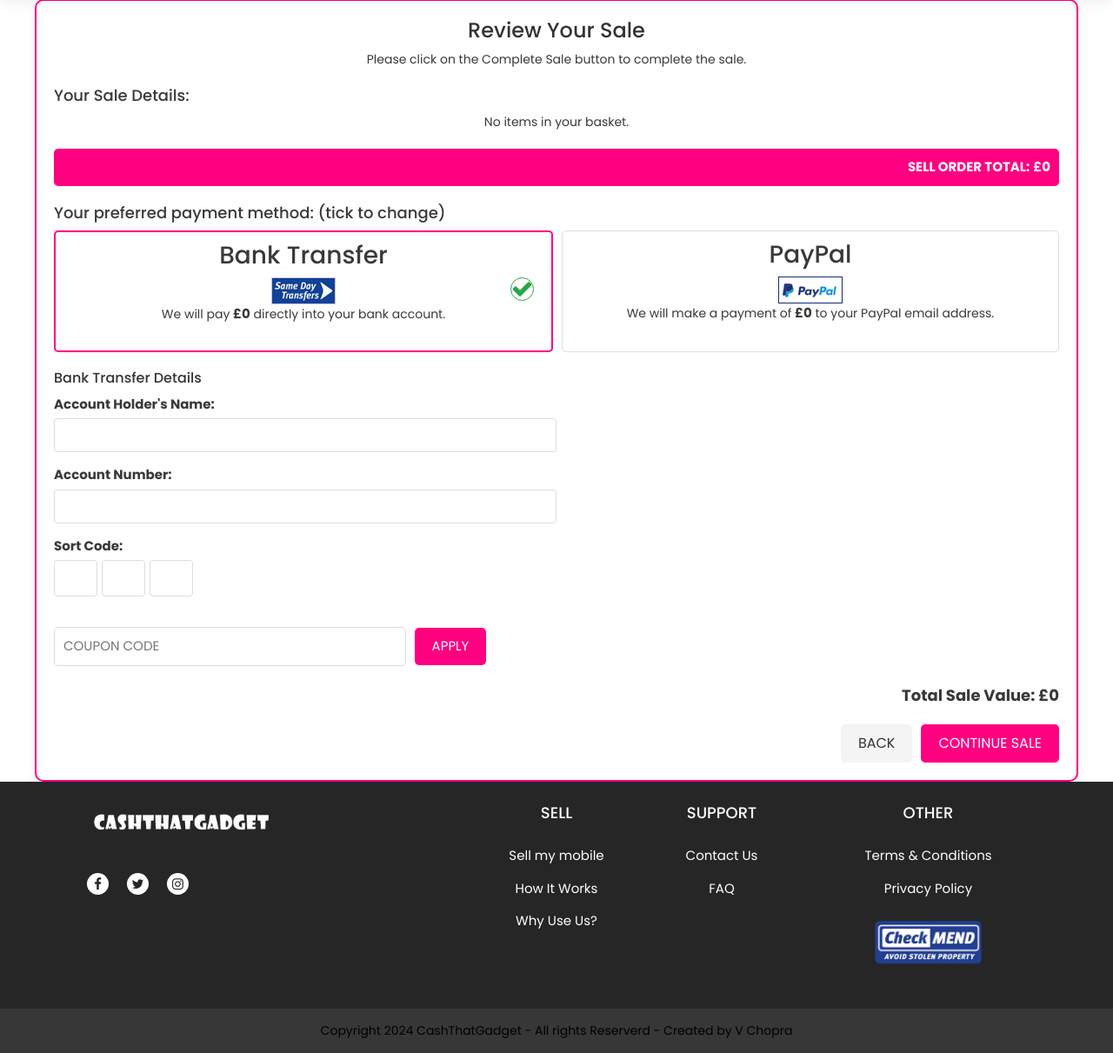
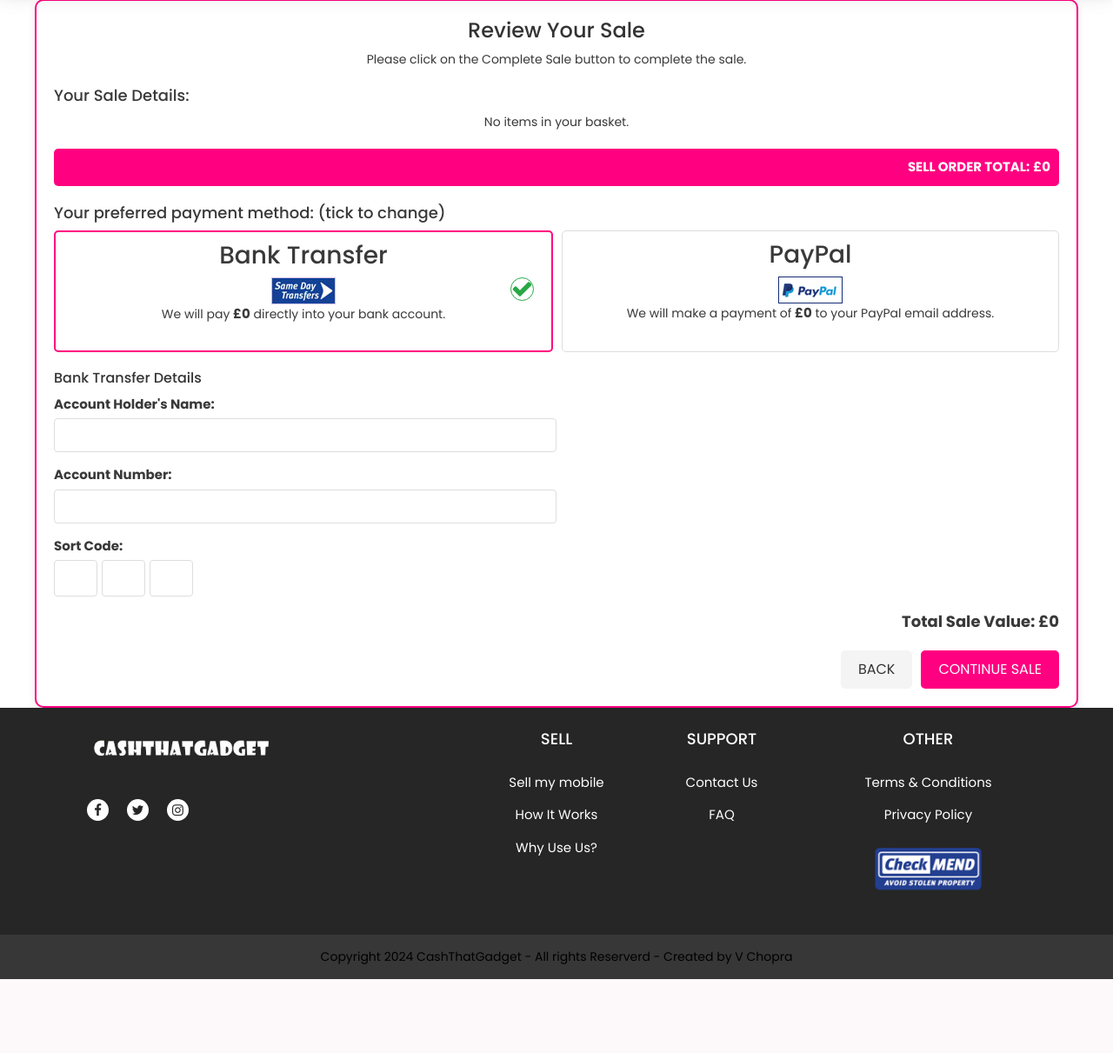
Before and after one commit to VCHOPRA86/Buyback, a Django app: page /revieworder/ in a window 1280 px wide. Shown: the part 70-1281 px from the top of the page at 87% size. After the commit the page ends 1196 px from the top, so only its background shows below. Run offline with Django 3.2, Linux system fonts and the light colour scheme; a user stored in the database is signed in; data that the repository does not hold is empty; some libraries are stand-ins or nearby versions.

Commit message:
Update revieworder.html

```diff
--- a/revieworder/templates/revieworder/revieworder.html
+++ b/revieworder/templates/revieworder/revieworder.html
@@ -110,11 +110,6 @@
         </div>
     </div>
 
-
-    <div class="coupon-section">
-        <input type="text" placeholder="COUPON CODE" name="coupon_code">
-        <button class="apply-btn">APPLY</button>
-    </div>
 
     <div class="final-summary">
         <span>Total Sale Value:</span>
```
